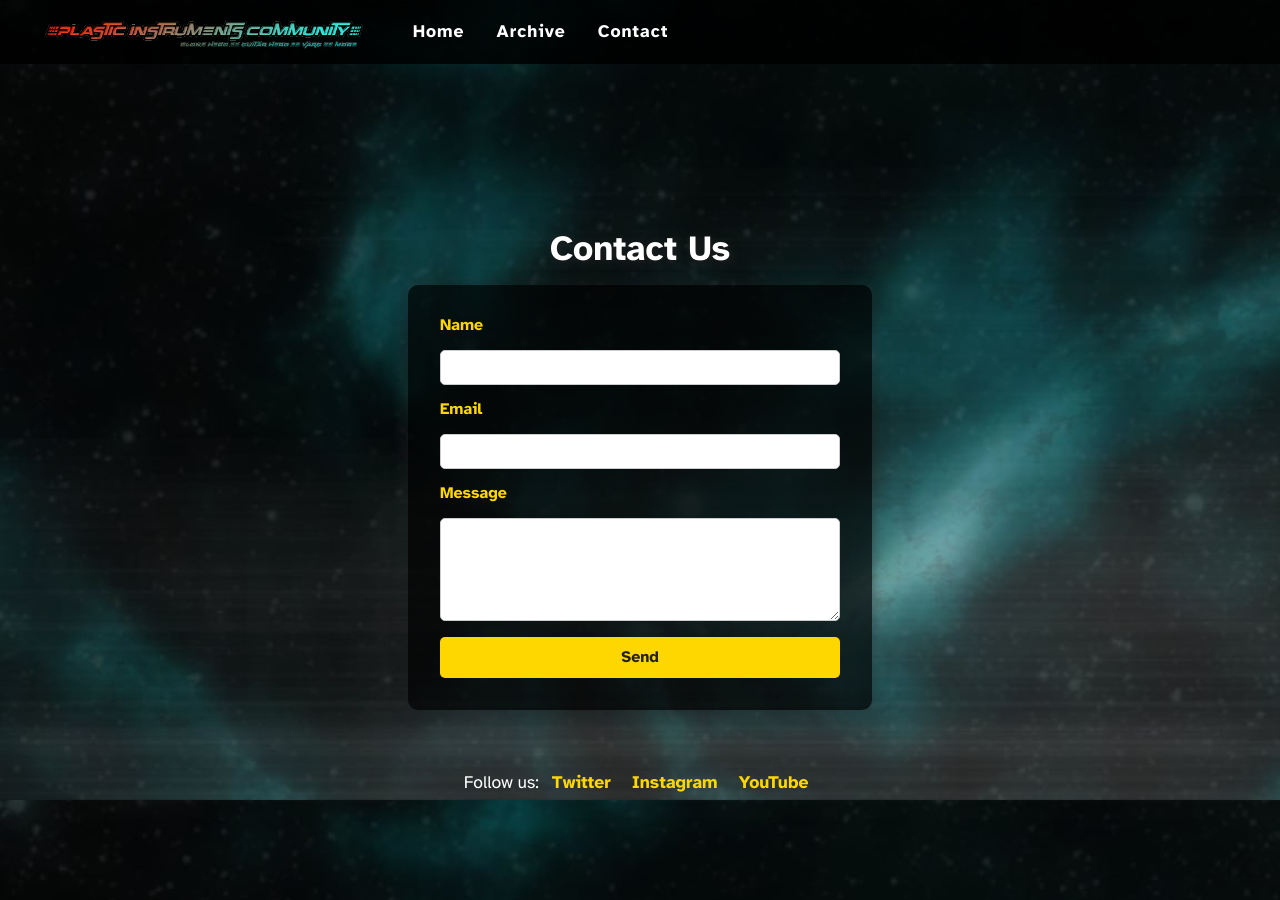
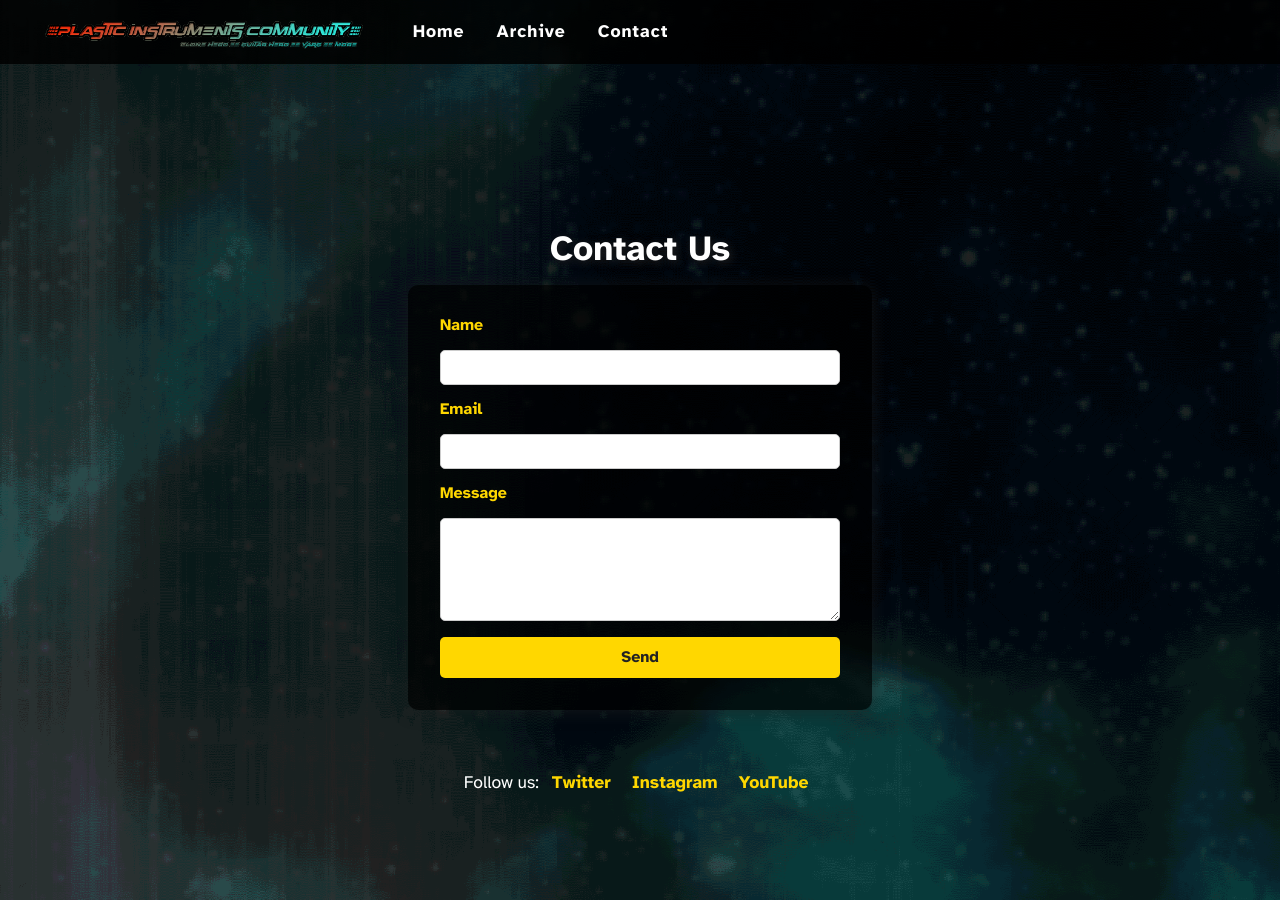
Before and after one commit to TheMattMoney/pic-website, a PHP site: page /contact.html in a window 1280 px wide. Run offline with PHP 8.4, Linux system fonts and the light colour scheme.

Commit message:
Update background images across contact, index, video, and archive pages to use 'bk-three.png' for a consistent visual theme.

```diff
--- a/public/archive/index.html
+++ b/public/archive/index.html
@@ -23,7 +23,7 @@
       min-height: 100vh;
       font-family: 'Atkinson Regular', Arial, sans-serif;
       color: #222;
-      background: url('../images/bk-two.png') no-repeat center center fixed;
+      background: url('../images/bk-three.png') no-repeat center center fixed;
       background-size: cover;
       background-attachment: fixed;
       background-position: center 0;
--- a/public/contact.html
+++ b/public/contact.html
@@ -23,7 +23,7 @@
       min-height: 100vh;
       font-family: 'Atkinson Regular', Arial, sans-serif;
       color: #222;
-      background: url('images/bk-two.png') no-repeat center center fixed;
+      background: url('images/bk-three.png') no-repeat center center fixed;
       background-size: cover;
       background-attachment: fixed;
       background-position: center 0;
--- a/public/index.php
+++ b/public/index.php
@@ -43,7 +43,7 @@ try {
       min-height: 100vh;
       font-family: 'Atkinson Regular', Arial, sans-serif;
       color: #222;
-      background: url('images/bk-one.png') no-repeat center center fixed;
+      background: url('images/bk-three.png') no-repeat center center fixed;
       background-size: cover;
       background-attachment: fixed;
       background-position: center 0;
--- a/public/video.php
+++ b/public/video.php
@@ -50,7 +50,7 @@ $embed_url = "https://www.youtube.com/embed/" . htmlspecialchars($video['id']);
       min-height: 100vh;
       font-family: 'Atkinson Regular', Arial, sans-serif;
       color: #222;
-      background: url('images/bk-one.png') no-repeat center center fixed;
+      background: url('images/bk-three.png') no-repeat center center fixed;
       background-size: cover;
       background-attachment: fixed;
       background-position: center 0;
```
Also changed, not shown: public/images/bk-three.png.
